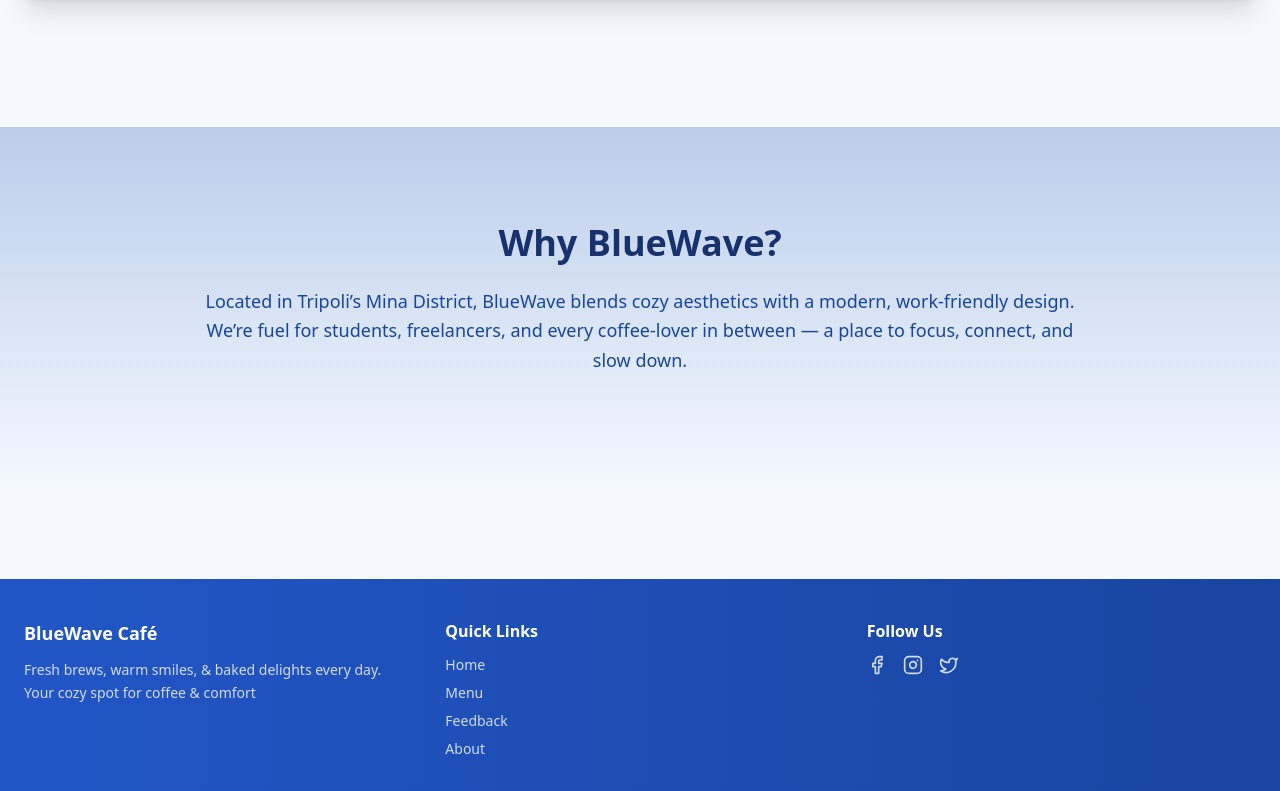
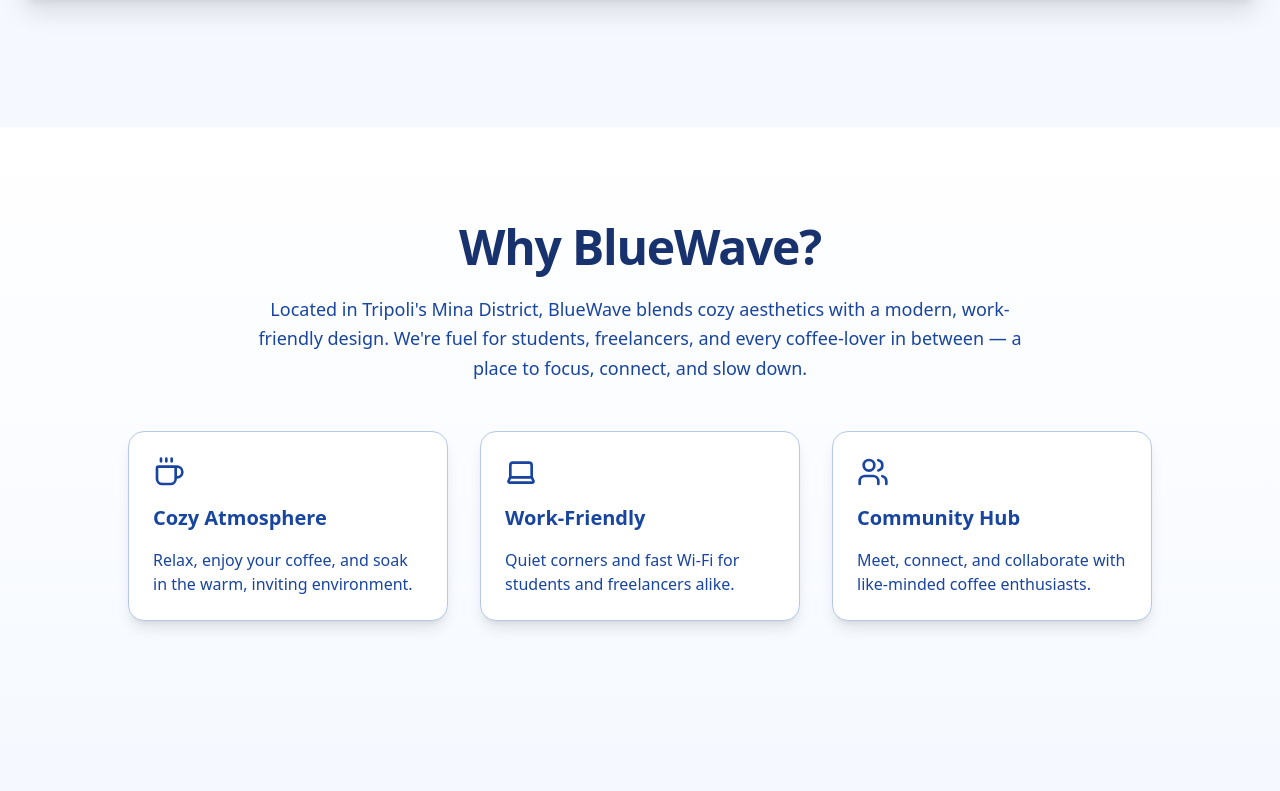
Before and after one commit to chko0/bluewave-cafe, a React (Vite) app: page / in a window 1280 px wide. Shown: the part 3109-3900 px from the top of the page. Built offline with nearby package versions, Linux system fonts and the light colour scheme.

Commit message:
feat(home): refactor and enhance WhyUsSection UI
- Renamed WhyBlueWaveSection to WhyUsSection for better semantics.
- Implemented an improved look and layout to WhyUsSection.

```diff
--- a/src/components/home/WhyBluewaveSection.jsx
+++ /dev/null
@@ -1,36 +0,0 @@
-import { useTheme } from "/src/context/ThemeContext";
-
-export default function WhyBluewaveSection() {
-  const { colors } = useTheme();
-
-  return (
-    <section className="py-24 px-4">
-      <div className="max-w-4xl mx-auto text-center">
-        {/* Title */}
-        <h2
-          className="text-3xl md:text-4xl font-extrabold mb-6"
-          style={{ color: colors.primary900 }}
-        >
-          Why BlueWave?
-        </h2>
-
-        {/* Body */}
-        <p
-          className="text-base md:text-lg leading-relaxed"
-          style={{ color: colors.primary700 }}
-        >
-          Located in Tripoli’s Mina District, BlueWave blends cozy aesthetics
-          with a modern, work-friendly design. We’re fuel for students,
-          freelancers, and every coffee-lover in between — a place to focus,
-          connect, and slow down.
-        </p>
-
-        {/* Subtle divider */}
-        <div
-          className="mt-10 mx-auto w-24 h-1 rounded-full"
-          style={{ backgroundColor: colors.primary200 }}
-        />
-      </div>
-    </section>
-  );
-}
--- /dev/null
+++ b/src/components/home/WhyUsSection.jsx
@@ -0,0 +1,92 @@
+import { useTheme } from "/src/context/ThemeContext";
+import { Coffee, Users, Laptop } from "lucide-react";
+import { SITE } from "/src/config";
+
+export default function WhyBluewaveSection() {
+  const { colors } = useTheme();
+
+  const features = [
+    {
+      icon: Coffee,
+      title: "Cozy Atmosphere",
+      description:
+        "Relax, enjoy your coffee, and soak in the warm, inviting environment.",
+    },
+    {
+      icon: Laptop,
+      title: "Work-Friendly",
+      description:
+        "Quiet corners and fast Wi-Fi for students and freelancers alike.",
+    },
+    {
+      icon: Users,
+      title: "Community Hub",
+      description:
+        "Meet, connect, and collaborate with like-minded coffee enthusiasts.",
+    },
+  ];
+
+  return (
+    <section
+      className="py-24 px-4 bg-gradient-to-b from-white to-[var(--section-bg)]"
+      style={{ "--section-bg": colors.lightBg }}
+    >
+      <div className="max-w-5xl mx-auto text-center">
+        {/* Title */}
+        <h2
+          className="text-3xl md:text-5xl font-extrabold mb-6 tracking-tight"
+          style={{ color: colors.primary900 }}
+        >
+          Why {SITE.shortName}?
+        </h2>
+
+        {/* Body */}
+        <p
+          className="text-base md:text-lg leading-relaxed max-w-3xl mx-auto mb-12"
+          style={{ color: colors.primary700 }}
+        >
+          Located in Tripoli's Mina District, {SITE.shortName} blends cozy
+          aesthetics with a modern, work-friendly design. We're fuel for
+          students, freelancers, and every coffee-lover in between — a place to
+          focus, connect, and slow down.
+        </p>
+
+        {/* Features Grid */}
+        <div className="grid md:grid-cols-3 gap-8 text-left">
+          {features.map(({ icon: Icon, title, description }) => (
+            <div
+              key={title}
+              className="flex flex-col items-center md:items-start gap-4 p-6 rounded-2xl shadow-lg hover:shadow-primary-300/40 transition-shadow duration-300 bg-white"
+              style={{ border: `1px solid ${colors.border}` }}
+            >
+              {Icon && (
+                <Icon
+                  className="text-primary-600 w-8 h-8"
+                  style={{ color: colors.primary700 }}
+                />
+              )}
+              <h3
+                className="text-lg md:text-xl font-bold"
+                style={{ color: colors.primary700 }}
+              >
+                {title}
+              </h3>
+              <p
+                className="text-sm md:text-base"
+                style={{ color: colors.primary700 }}
+              >
+                {description}
+              </p>
+            </div>
+          ))}
+        </div>
+
+        {/* Subtle Divider */}
+        <div
+          className="mt-16 mx-auto w-24 h-1 rounded-full"
+          style={{ backgroundColor: colors.primary200 }}
+        />
+      </div>
+    </section>
+  );
+}
--- a/src/pages/HomePage.jsx
+++ b/src/pages/HomePage.jsx
@@ -3,7 +3,7 @@ import HeroSection from "../components/home/HeroSection";
 import LocationSection from "../components/home/LocationSection";
 import SpecialtyItemsSection from "../components/home/SpecialtyItemsSection";
 import TestimonialsSection from "../components/home/TestimonialsSection";
-import WhyBluewaveSection from "../components/home/WhyBluewaveSection";
+import WhyUsSection from "../components/home/WhyUsSection";
 
 export default function HomePage() {
   return (
@@ -13,7 +13,7 @@ export default function HomePage() {
       <SpecialtyItemsSection />
       <TestimonialsSection />
       <LocationSection />
-      <WhyBluewaveSection />
+      <WhyUsSection />
     </>
   );
 }
```
